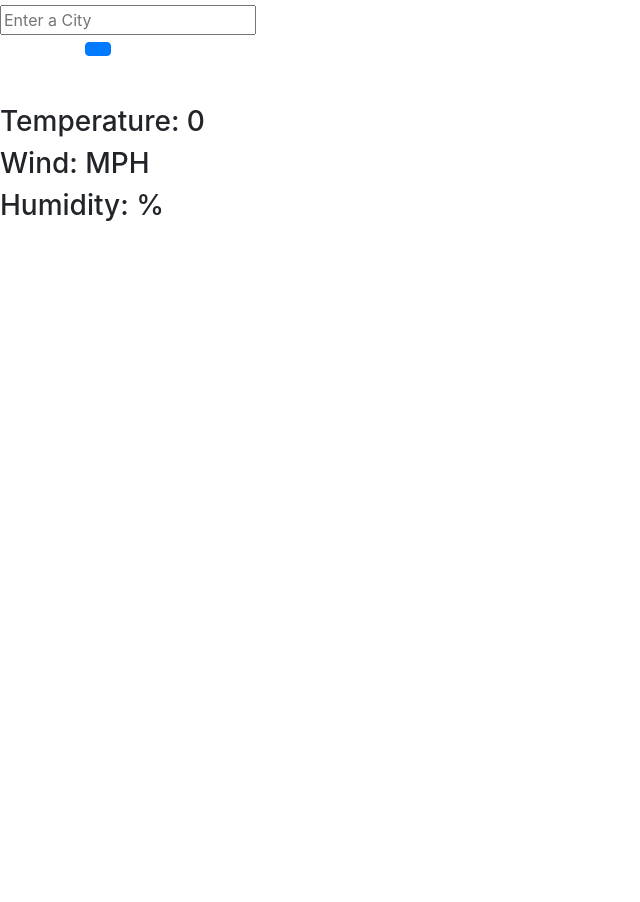
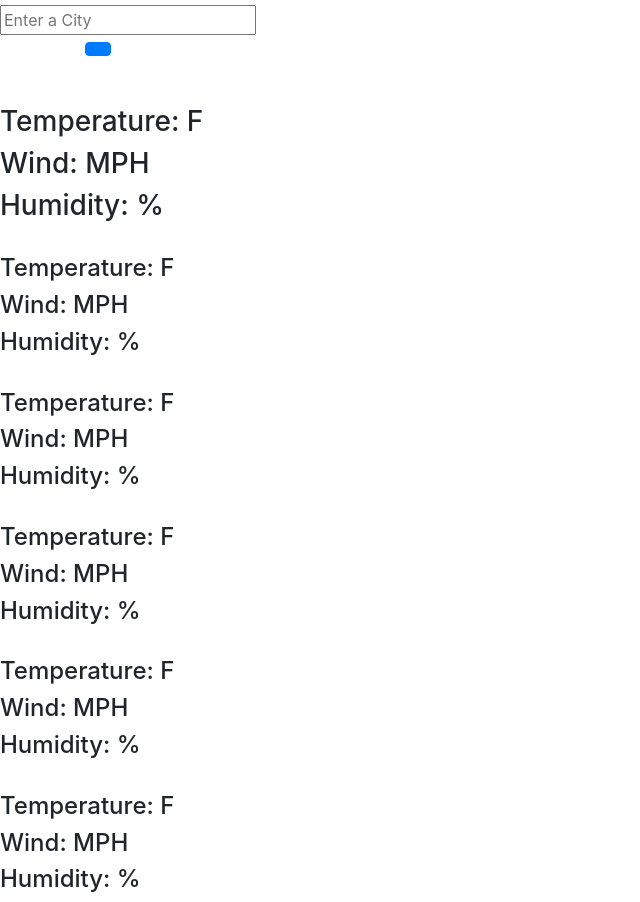
Before and after one commit to CKostohr/Weather-Dashboard, a plain HTML site: page index.html in a window 1280 px wide. Shown: the part 315-1217 px from the top of the page, without its empty margins (0-640 px from the left). Before the commit the page ends 800 px from the top, so only its background shows below. Drawn offline with nearby package versions, Linux system fonts and the light colour scheme.

Commit message:
finished the html

```diff
--- a/index.html
+++ b/index.html
@@ -23,14 +23,54 @@
                 <button type="button" class="btn btn-primary" id="searchButton"></button>
             </div>
         </div>
-        <div class="citynum2" id="recentSearch"></div>
+        <div class="citynum2" id="pastSearch"></div>
     </section>
     <section id="weatherData">
         <div id="currentWeather">
-            <h2><span id="c-City"></span> <img id="c-Icon"></h2>
-            <h3>Temperature: <span id="c-Temp"></span>0</h3>
-            <h3>Wind: <span id="c-Wind"></span>MPH</h3>
-            <h3>Humidity: <span id="c-Humidity"></span>%</h3>
+            <div id="currentWeatherData">
+                <h2><span id="c-City"></span> <img id="c-Icon"></h2>
+                <h3>Temperature: <span id="c-Temp"></span>F</h3>
+                <h3>Wind: <span id="c-Wind"></span>MPH</h3>
+                <h3>Humidity: <span id="c-Humidity"></span>%</h3>
+            </div>
+        </div>
+
+        <div class="weathercards">
+            <div class="forcast-c-1" id="d1">
+                <h3><span id="d-1"></span></h3>
+                <img id="icon1">
+                <h4>Temperature: <span id="t-1"></span>F</h4>
+                <h4>Wind: <span id="w-1"></span>MPH</h4>
+                <h4>Humidity: <span id="h-1"></span>%</h4>
+            </div>
+            <div class="forcast-c-1" id="d2">
+                <h3><span id="d-2"></span></h3>
+                <img id="icon2">
+                <h4>Temperature: <span id="t-2"></span>F</h4>
+                <h4>Wind: <span id="w-2"></span>MPH</h4>
+                <h4>Humidity: <span id="h-2"></span>%</h4>
+            </div>
+            <div class="forcast-c-1" id="d3">
+                <h3><span id="d-3"></span></h3>
+                <img id="icon3">
+                <h4>Temperature: <span id="t-3"></span>F</h4>
+                <h4>Wind: <span id="w-3"></span>MPH</h4>
+                <h4>Humidity: <span id="h-3"></span>%</h4>
+            </div>
+            <div class="forcast-c-1" id="d4">
+                <h3><span id="d-4"></span></h3>
+                <img id="icon4">
+                <h4>Temperature: <span id="t-4"></span>F</h4>
+                <h4>Wind: <span id="w-4"></span>MPH</h4>
+                <h4>Humidity: <span id="h-4"></span>%</h4>
+            </div>
+            <div class="forcast-c-1" id="d5">
+                <h3><span id="d-1"></span></h3>
+                <img id="icon5">
+                <h4>Temperature: <span id="t-5"></span>F</h4>
+                <h4>Wind: <span id="w-5"></span>MPH</h4>
+                <h4>Humidity: <span id="h-5"></span>%</h4>
+            </div>
         </div>
     </section>
     <script src="https://cdnjs.cloudflare.com/ajax/libs/moment.js/2.24.0/moment.min.js"></script>
```
